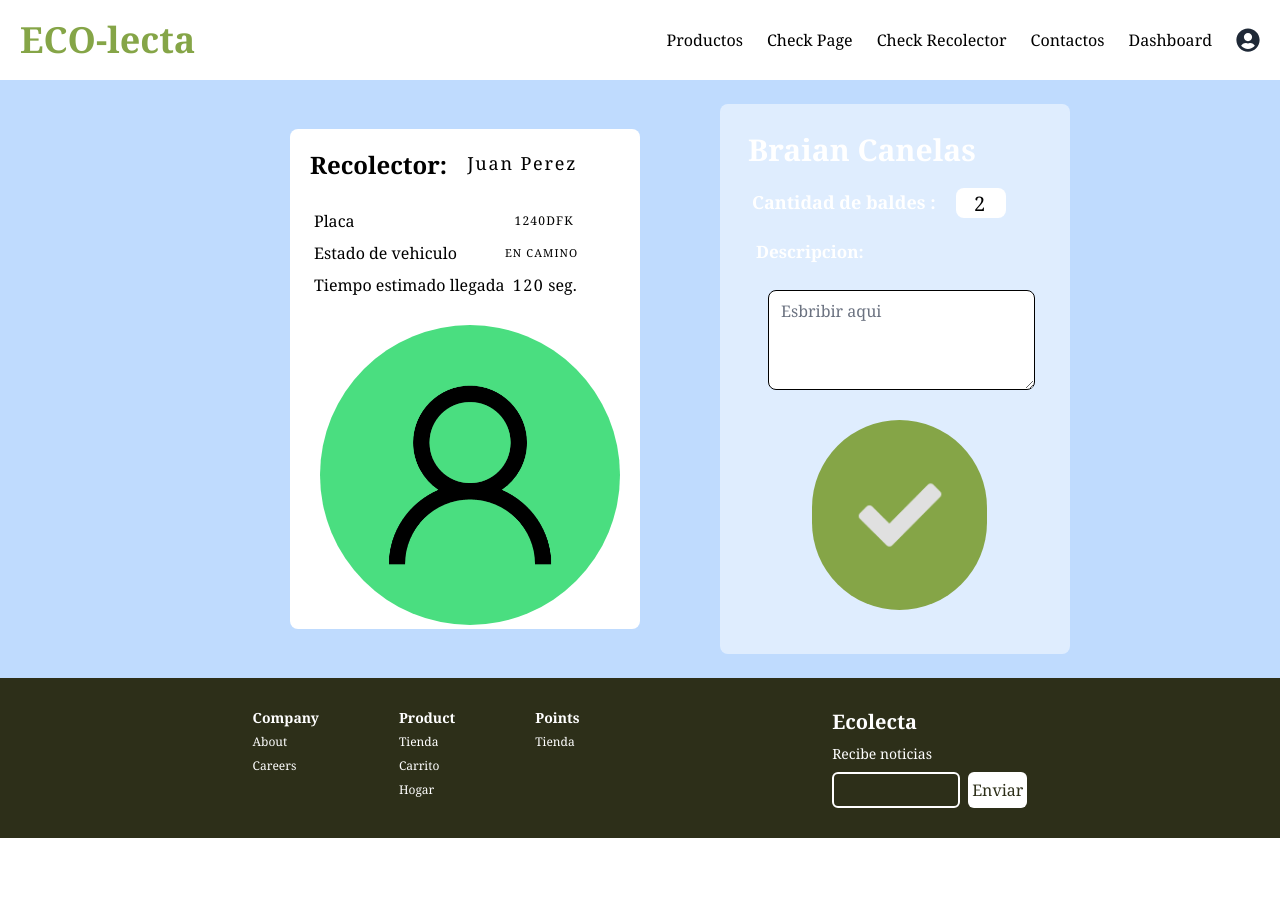
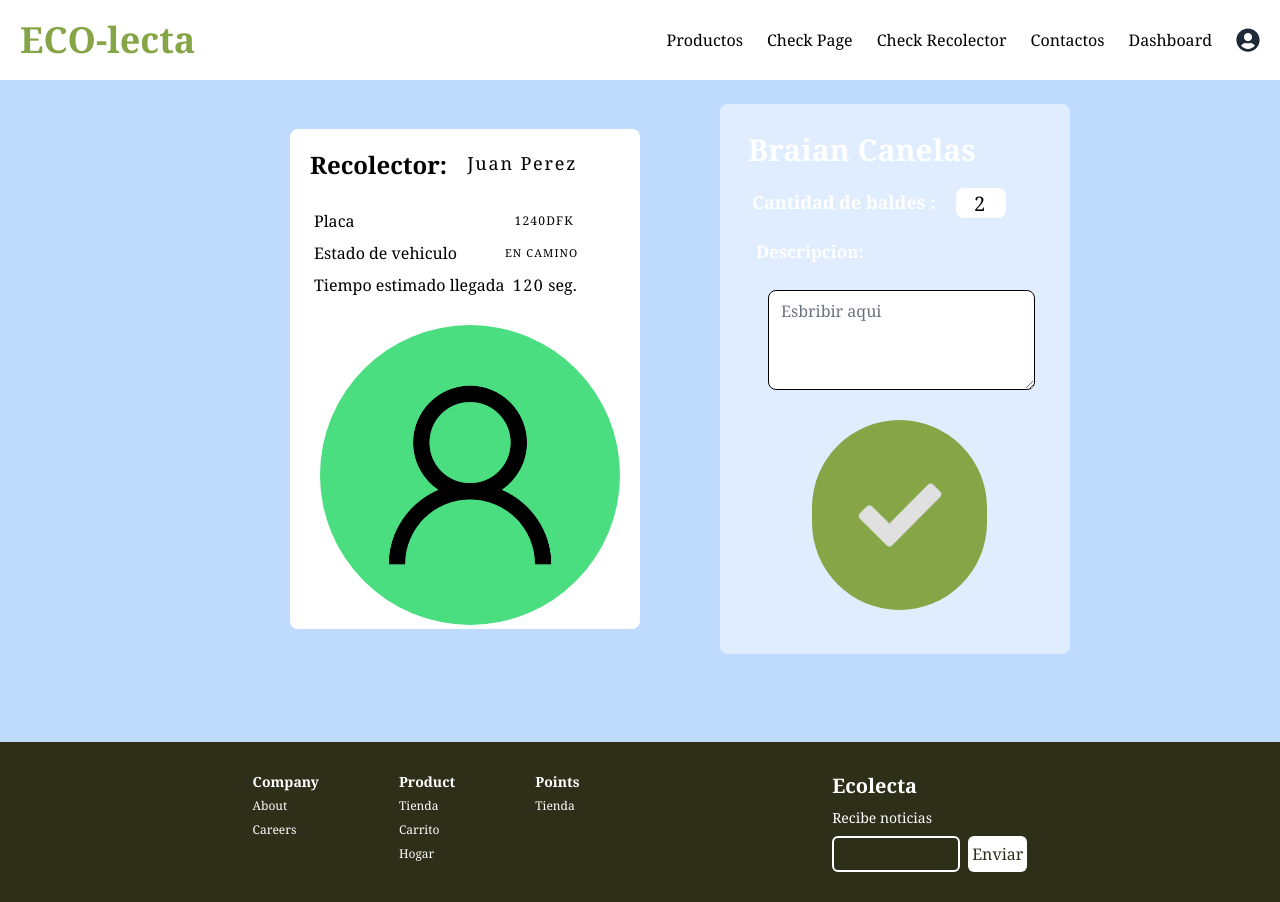
Before and after one commit to sbd0029992/ecolecta, a Next.js app: page /user_check in a window 1280 px wide. Before the commit the page ends 838 px from the top, so only its background shows below. Built offline with nearby package versions, Linux system fonts and the light colour scheme.

Commit message:
style(page): recolectorcheck

```diff
--- a/src/pages/user_check.js
+++ b/src/pages/user_check.js
@@ -6,7 +6,7 @@ import React from 'react';
 
 function user_check() {
   return (
-    <div className='flex h-auto w-auto justify-center bg-blue-200 min-[320px]:h-[100vh] lg:w-full  min-[1250px]:h-full  xl:pb-6'>
+    <div className='flex h-auto w-auto items-center justify-center bg-blue-200 min-[320px]:h-[100vh] lg:w-full  min-[1250px]:h-full  xl:pb-[11vh]'>
       <div className=' h-auto w-[650px] justify-center marker:flex lg:w-full xl:h-auto xl:w-auto '>
         <section className='ml-8 h-[min-content] w-[320px] items-center justify-center lg:flex lg:w-full lg:flex-nowrap xl:ml-10 xl:flex xl:w-full xl:flex-nowrap'>
           <div className='mt-6 w-[350px] rounded-lg border-black bg-white p-5 xl:h-[500px]'>
```
